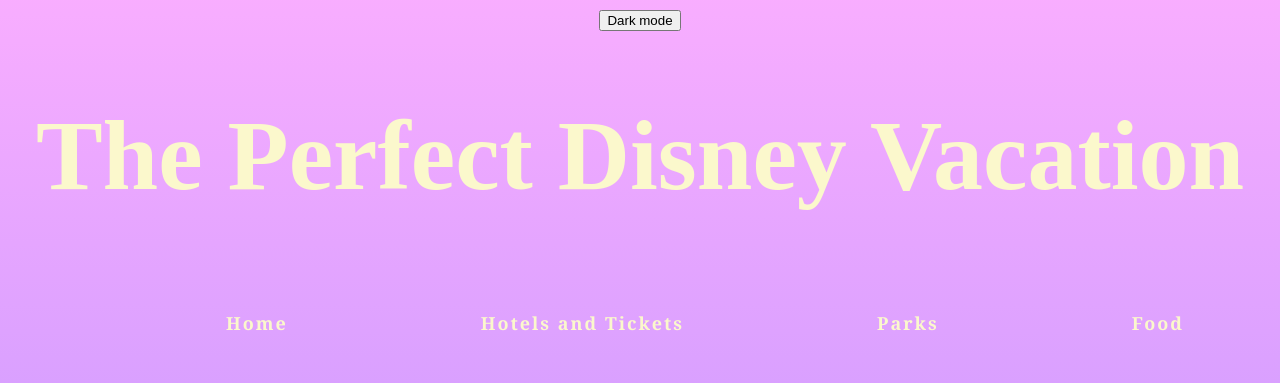
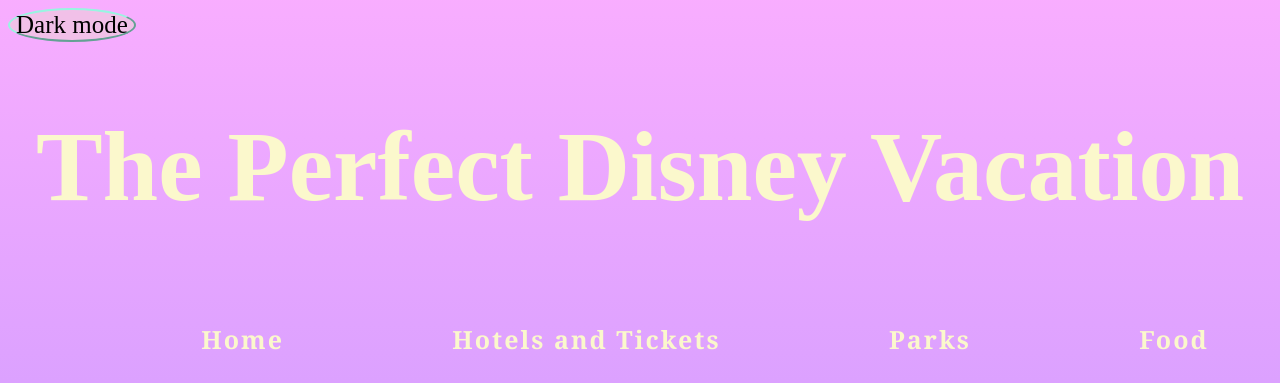
Before and after one commit to Amaryliz/Disney-Trip, a plain HTML site: page index.html in a window 1280 px wide. Shown: the top 383 px of the page. Drawn offline with Linux system fonts and the light colour scheme; a script that the page names is missing; a web font is replaced by a local one.

Commit message:
Update style.css
updated dark mode button

```diff
--- a/style.css
+++ b/style.css
@@ -26,6 +26,18 @@ body {
   filter: progid: DXImageTransform.Microsoft.gradient( startColorstr="#696EFF", endColorstr="#F8ACFF", GradientType=1 );
 }
 
+#btn {
+  text-align: left;
+}
+
+button {
+  background-color: #f1c0e8;
+  font-family: "waltographRegular", "Times New Roman";
+  font-size: 25px;
+  border-radius: 60%;
+  border-color: #98f5e1;
+}
+
 h1 {
   font-family: "WaltographRegular", "Times New Roman", Times, serif;
   text-align: center;
@@ -40,7 +52,7 @@ h1 {
 
 .nav-links {
   color: #fbf8cc;
-  font-size: 18px;
+  font-size: 25px;
 }
 
 p {
@@ -56,7 +68,7 @@ p {
 }
 
 img {
-  width: 50%;
+  width: 60%;
   height: 10%;
   border-radius: 10%;
   border: 3px solid #90be6d;
```
